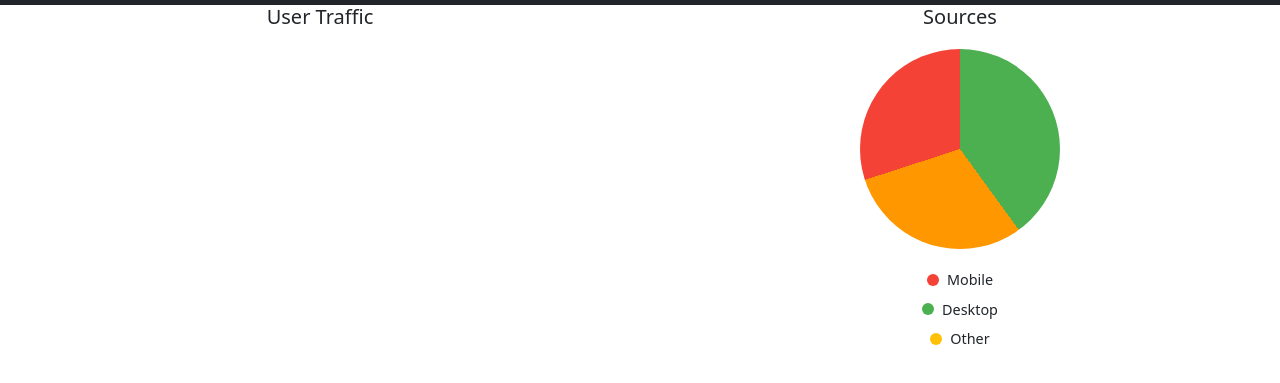
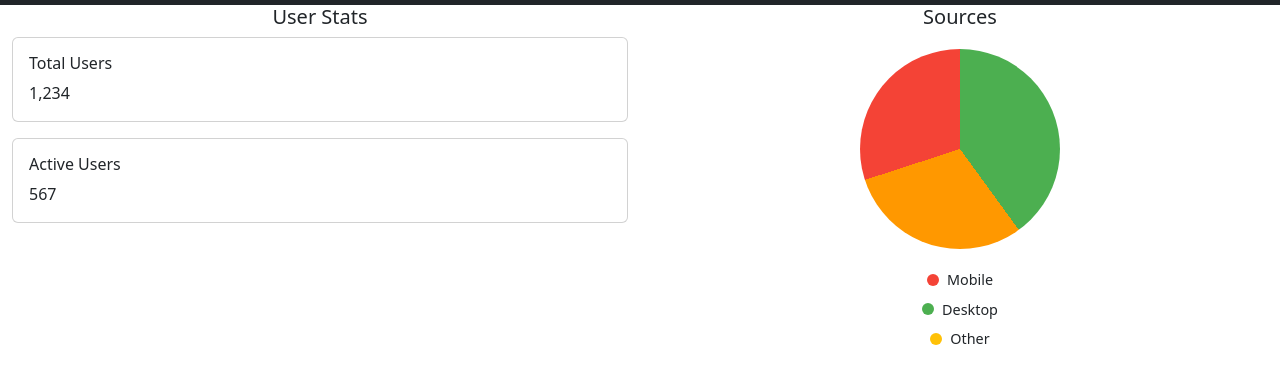
Before and after one commit to Kenzie-Crawford/MyTrails_project, a plain HTML site: page AdminPage/index.html in a window 1280 px wide. Shown: the part 51-434 px from the top of the page. Drawn offline with nearby package versions, Linux system fonts and the light colour scheme.

Commit message:
cards for user stats

```diff
--- a/AdminPage/index.html
+++ b/AdminPage/index.html
@@ -28,14 +28,33 @@
     </nav>
     <div class="container-fluid">
   <div class="row">
+
     <div class="col-12 col-md-6">
-                <h5>User Traffic</h5>
+      <h5>User Stats</h5>
+
+      <!-- Total Users -->
+      <div class="card mb-3">
+        <div class="card-body">
+          <h6 class="card-title">Total Users</h6>
+          <p class="card-text">1,234</p>
         </div>
+      </div>
+
+      <!-- Active Users (MOVE THIS HERE) -->
+      <div class="card mb-3">
+        <div class="card-body">
+          <h6 class="card-title">Active Users</h6>
+          <p class="card-text">567</p>
+        </div>
+      </div>
+    </div>
+
+    <!-- Sources column -->
     <div class="col-12 col-md-6">
       <h5>Sources</h5>
       <div class="pie-chart"></div>
       <ul class="chart-legend">
-                    <li><span class="dot red"> </span> Mobile</li>
+        <li><span class="dot red"></span> Mobile</li>
         <li><span class="dot green"></span> Desktop</li>
         <li><span class="dot yellow"></span> Other</li>
       </ul>
```
Lines whose indentation alone changed are shown as unchanged.
